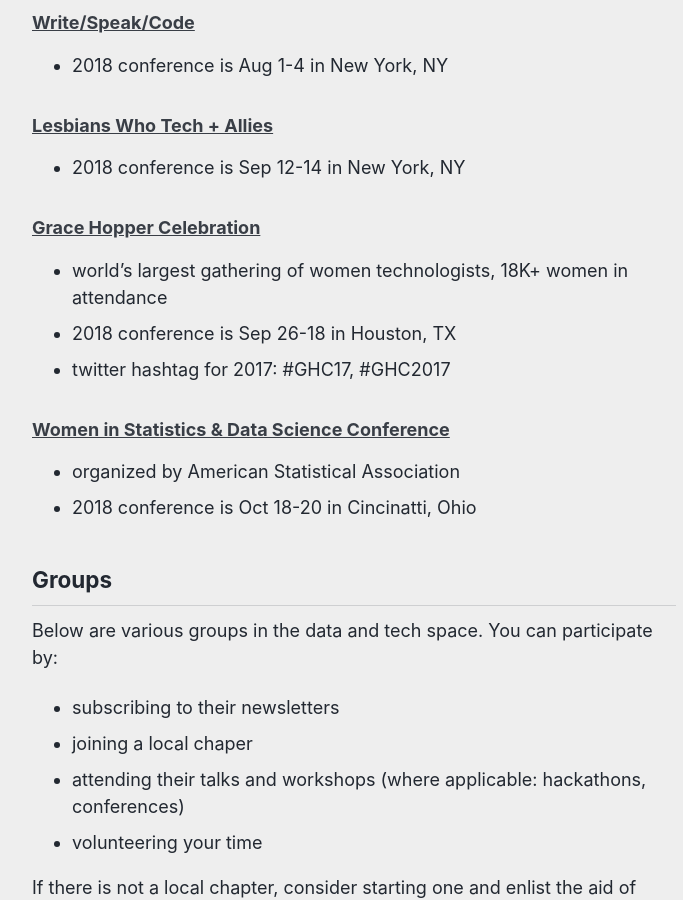
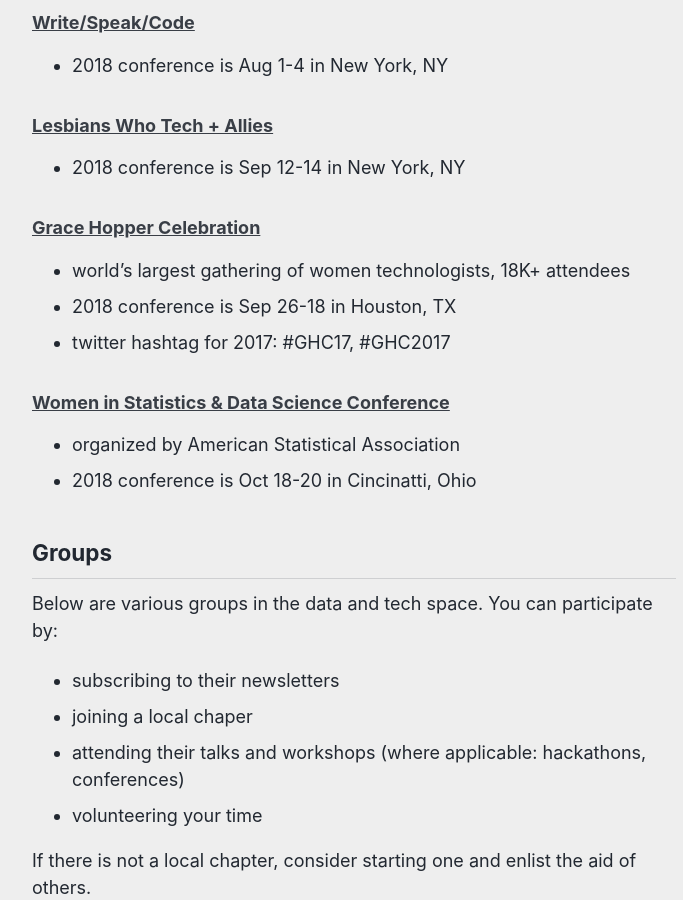
Before and after one commit to reshamas/reshamas.github.io, a Jekyll site: the page built from _posts/2018-05-09-resource-guide-for-women-in-data-science.md, in a window 1280 px wide and 900 px high, scrolled down 2886 px. Shown: the whole window, without its empty margins (286-969 px from the left). Built offline with Jekyll 4.4.1, drawn with Linux system fonts in a browser that asks for light colours; comment, search, counter and statistics services are not loaded.

Commit message:
Update 2018-05-09-resource-guide-for-women-in-data-science.md

```diff
--- a/_posts/2018-05-09-resource-guide-for-women-in-data-science.md
+++ b/_posts/2018-05-09-resource-guide-for-women-in-data-science.md
@@ -65,7 +65,7 @@
 - 2018 conference is Sep 12-14 in New York, NY
 
 ### [Grace Hopper Celebration](https://ghc.anitab.org)
-- world's largest gathering of women technologists, 18K+ women in attendance
+- world's largest gathering of women technologists, 18K+ attendees
 - 2018 conference is Sep 26-18 in Houston, TX
 - twitter hashtag for 2017:  #GHC17, #GHC2017
 
```
